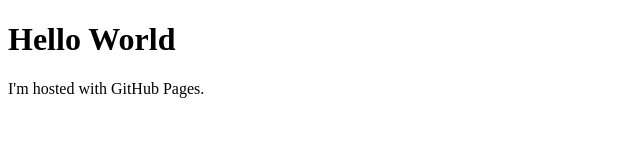
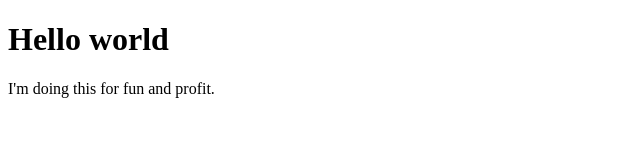
Before and after one commit to alstend/alstend.github.io, a plain HTML site: page index.html in a window 1280 px wide. Shown: the full height of the page, 0-640 px from the left. Drawn offline with Linux system fonts and the light colour scheme.

Commit message:
Update homepage text

```diff
--- a/index.html
+++ b/index.html
@@ -2,8 +2,8 @@
 <html>
 
 <body>
-  <h1>Hello World</h1>
-  <p>I'm hosted with GitHub Pages.</p>
+  <h1>Hello world</h1>
+  <p>I'm doing this for fun and profit.</p>
 </body>
 
 </html>
```
